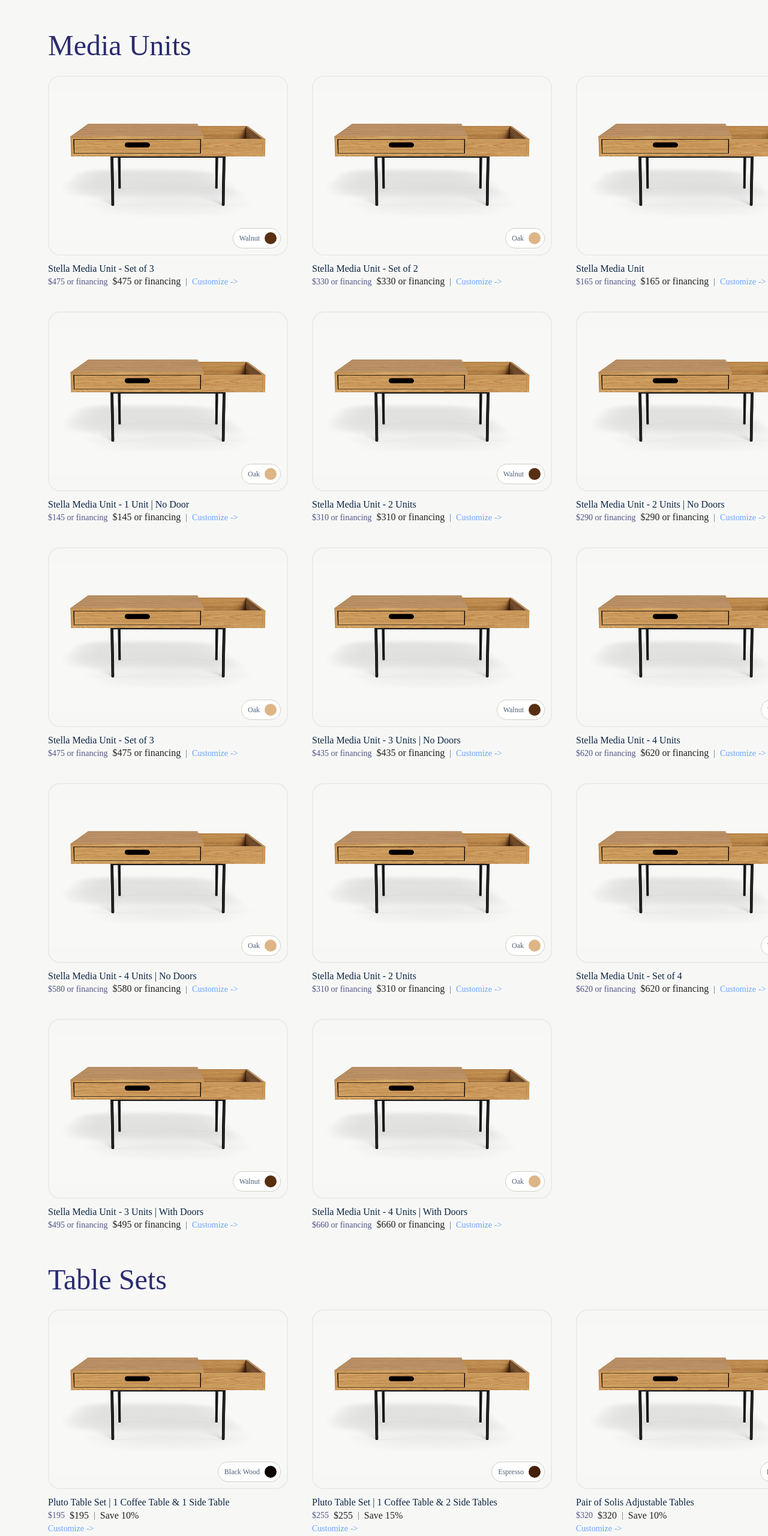
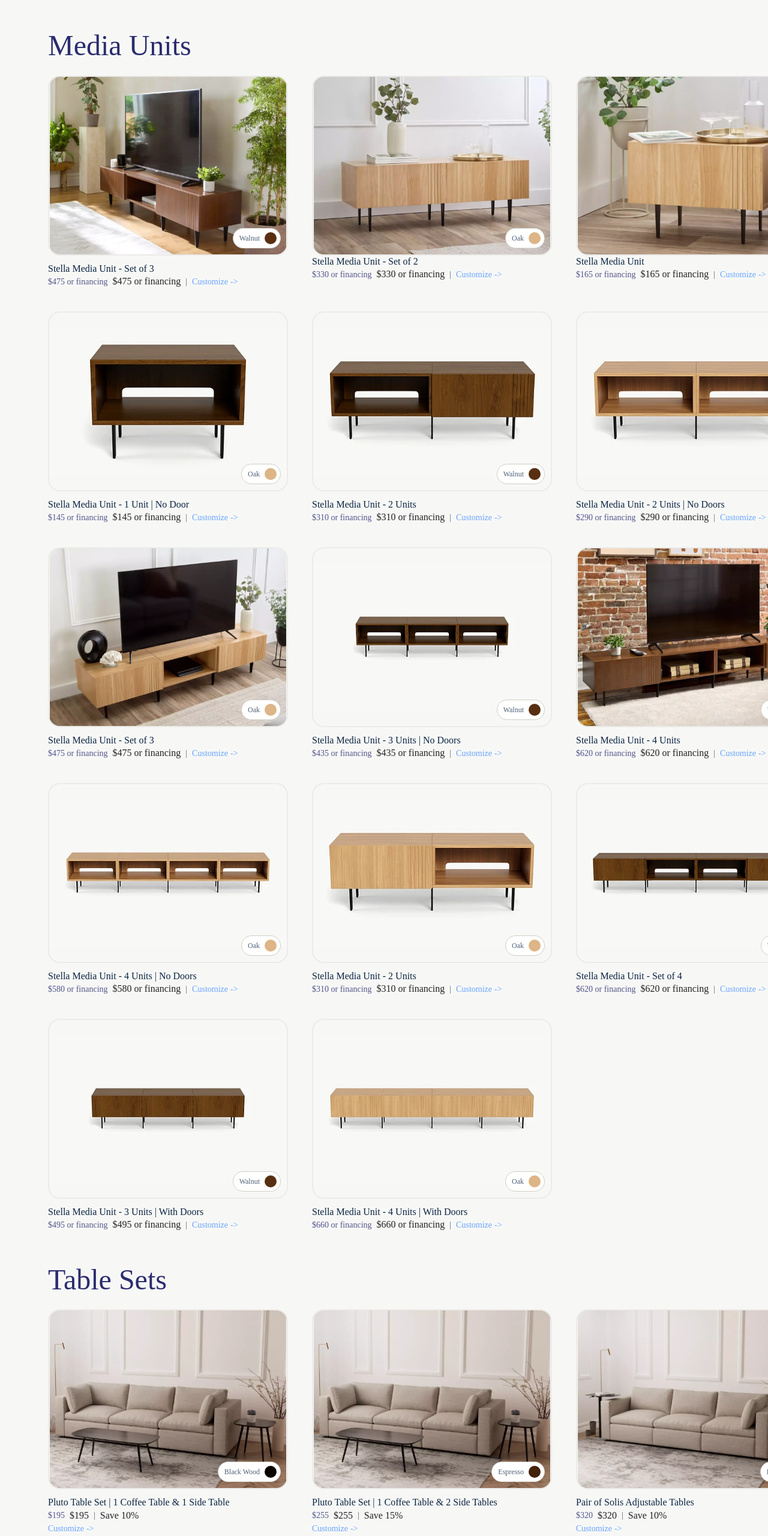
Before and after one commit to mdlhz/cozey-ui-miguel, a website built with webpack: page index.html in a window 1280 px wide. Shown: the part 4727-7287 px from the top of the page at 60% size. Built offline with nearby package versions, Linux system fonts and the light colour scheme.

Commit message:
update  images files

```diff
--- a/index.html
+++ b/index.html
@@ -1399,7 +1399,7 @@
             <div class="box-image">
                     <span style="box-sizing: border-box; display: block; overflow: hidden; width: initial; height: initial; background: none; opacity: 1; border: 0px; margin: 0px; padding: 0px; position: absolute; inset: 0px;">
                         <img
-                          src="./img/MENSA - COFFEE TABLE.JPG"
+                          src="./img/tinywow_13_28381505.webp"
                           decoding="async"
                           data-nimg="fill"
                           class="image"
@@ -1441,11 +1441,11 @@
               </div>
             </div>
           </div>
-          <div class="section-box">
-            <div class="box-image">
-                    <span style="box-sizing: border-box; display: block; overflow: hidden; width: initial; height: initial; background: none; opacity: 1; border: 0px; margin: 0px; padding: 0px; position: absolute; inset: 0px;">
-                        <img
-                          src="./img/MENSA - COFFEE TABLE.JPG"
+          <div clss="section-box">
+            <div class="box-image">
+                    <span style="box-sizing: border-box; display: block; overflow: hidden; width: initial; height: initial; background: none; opacity: 1; border: 0px; margin: 0px; padding: 0px; position: absolute; inset: 0px;">
+                        <img
+                          src="./img/tinywow_14_28381511.webp"
                           decoding="async"
                           data-nimg="fill"
                           class="image"
@@ -1487,11 +1487,11 @@
               </div>
             </div>
           </div>
-          <div class="section-box">
-            <div class="box-image">
-                    <span style="box-sizing: border-box; display: block; overflow: hidden; width: initial; height: initial; background: none; opacity: 1; border: 0px; margin: 0px; padding: 0px; position: absolute; inset: 0px;">
-                        <img
-                          src="./img/MENSA - COFFEE TABLE.JPG"
+          <div claass="section-box">
+            <div class="box-image">
+                    <span style="box-sizing: border-box; display: block; overflow: hidden; width: initial; height: initial; background: none; opacity: 1; border: 0px; margin: 0px; padding: 0px; position: absolute; inset: 0px;">
+                        <img
+                          src="./img/tinywow_12_28381421.webp"
                           decoding="async"
                           data-nimg="fill"
                           class="image"
@@ -1537,7 +1537,7 @@
             <div class="box-image">
                     <span style="box-sizing: border-box; display: block; overflow: hidden; width: initial; height: initial; background: none; opacity: 1; border: 0px; margin: 0px; padding: 0px; position: absolute; inset: 0px;">
                         <img
-                          src="./img/MENSA - COFFEE TABLE.JPG"
+                          src="./img/STELLA TV 1 HOLE.webp"
                           decoding="async"
                           data-nimg="fill"
                           class="image"
@@ -1583,7 +1583,7 @@
             <div class="box-image">
                     <span style="box-sizing: border-box; display: block; overflow: hidden; width: initial; height: initial; background: none; opacity: 1; border: 0px; margin: 0px; padding: 0px; position: absolute; inset: 0px;">
                         <img
-                          src="./img/MENSA - COFFEE TABLE.JPG"
+                          src="./img/STELLA TV 2 HOLE-DOOR.webp"
                           decoding="async"
                           data-nimg="fill"
                           class="image"
@@ -1629,7 +1629,7 @@
             <div class="box-image">
                     <span style="box-sizing: border-box; display: block; overflow: hidden; width: initial; height: initial; background: none; opacity: 1; border: 0px; margin: 0px; padding: 0px; position: absolute; inset: 0px;">
                         <img
-                          src="./img/MENSA - COFFEE TABLE.JPG"
+                          src="./img/STELLA TV 2 HOLE.webp"
                           decoding="async"
                           data-nimg="fill"
                           class="image"
@@ -1675,7 +1675,7 @@
             <div class="box-image">
                     <span style="box-sizing: border-box; display: block; overflow: hidden; width: initial; height: initial; background: none; opacity: 1; border: 0px; margin: 0px; padding: 0px; position: absolute; inset: 0px;">
                         <img
-                          src="./img/MENSA - COFFEE TABLE.JPG"
+                          src="./img/tinywow_15_28381520.webp"
                           decoding="async"
                           data-nimg="fill"
                           class="image"
@@ -1721,7 +1721,7 @@
             <div class="box-image">
                     <span style="box-sizing: border-box; display: block; overflow: hidden; width: initial; height: initial; background: none; opacity: 1; border: 0px; margin: 0px; padding: 0px; position: absolute; inset: 0px;">
                         <img
-                          src="./img/MENSA - COFFEE TABLE.JPG"
+                          src="./img/STELLA TV 3 HOLE.webp"
                           decoding="async"
                           data-nimg="fill"
                           class="image"
@@ -1767,7 +1767,7 @@
             <div class="box-image">
                     <span style="box-sizing: border-box; display: block; overflow: hidden; width: initial; height: initial; background: none; opacity: 1; border: 0px; margin: 0px; padding: 0px; position: absolute; inset: 0px;">
                         <img
-                          src="./img/MENSA - COFFEE TABLE.JPG"
+                          src="./img/tinywow_16_28381530.webp"
                           decoding="async"
                           data-nimg="fill"
                           class="image"
@@ -1813,7 +1813,7 @@
             <div class="box-image">
                     <span style="box-sizing: border-box; display: block; overflow: hidden; width: initial; height: initial; background: none; opacity: 1; border: 0px; margin: 0px; padding: 0px; position: absolute; inset: 0px;">
                         <img
-                          src="./img/MENSA - COFFEE TABLE.JPG"
+                          src="./img/STELLA TV 4 HOLE.webp"
                           decoding="async"
                           data-nimg="fill"
                           class="image"
@@ -1859,7 +1859,7 @@
             <div class="box-image">
                     <span style="box-sizing: border-box; display: block; overflow: hidden; width: initial; height: initial; background: none; opacity: 1; border: 0px; margin: 0px; padding: 0px; position: absolute; inset: 0px;">
                         <img
-                          src="./img/MENSA - COFFEE TABLE.JPG"
+                          src="./img/STELLA TV 2 DOOR-HOLE.webp"
                           decoding="async"
                           data-nimg="fill"
                           class="image"
@@ -1905,7 +1905,7 @@
             <div class="box-image">
                     <span style="box-sizing: border-box; display: block; overflow: hidden; width: initial; height: initial; background: none; opacity: 1; border: 0px; margin: 0px; padding: 0px; position: absolute; inset: 0px;">
                         <img
-                          src="./img/MENSA - COFFEE TABLE.JPG"
+                          src="./img/STELLA TV 4 DOOR-HOLE-HOLE-DOOR.webp"
                           decoding="async"
                           data-nimg="fill"
                           class="image"
@@ -1951,7 +1951,7 @@
             <div class="box-image">
                     <span style="box-sizing: border-box; display: block; overflow: hidden; width: initial; height: initial; background: none; opacity: 1; border: 0px; margin: 0px; padding: 0px; position: absolute; inset: 0px;">
                         <img
-                          src="./img/MENSA - COFFEE TABLE.JPG"
+                          src="./img/STELLA TV 3 DOOR.webp"
                           decoding="async"
                           data-nimg="fill"
                           class="image"
@@ -1997,7 +1997,7 @@
             <div class="box-image">
                     <span style="box-sizing: border-box; display: block; overflow: hidden; width: initial; height: initial; background: none; opacity: 1; border: 0px; margin: 0px; padding: 0px; position: absolute; inset: 0px;">
                         <img
-                          src="./img/MENSA - COFFEE TABLE.JPG"
+                          src="./img/STELLA TV 4 DOOR.webp"
                           decoding="async"
                           data-nimg="fill"
                           class="image"
@@ -2048,7 +2048,7 @@
             <div class="box-image">
                     <span style="box-sizing: border-box; display: block; overflow: hidden; width: initial; height: initial; background: none; opacity: 1; border: 0px; margin: 0px; padding: 0px; position: absolute; inset: 0px;">
                         <img
-                          src="./img/MENSA - COFFEE TABLE.JPG"
+                          src="./img/tinywow_17_28385269.webp"
                           decoding="async"
                           data-nimg="fill"
                           class="image"
@@ -2094,7 +2094,7 @@
             <div class="box-image">
                     <span style="box-sizing: border-box; display: block; overflow: hidden; width: initial; height: initial; background: none; opacity: 1; border: 0px; margin: 0px; padding: 0px; position: absolute; inset: 0px;">
                         <img
-                          src="./img/MENSA - COFFEE TABLE.JPG"
+                          src="./img/tinywow_17_28385269.webp"
                           decoding="async"
                           data-nimg="fill"
                           class="image"
@@ -2139,8 +2139,7 @@
           <div class="section-box">
             <div class="box-image">
                     <span style="box-sizing: border-box; display: block; overflow: hidden; width: initial; height: initial; background: none; opacity: 1; border: 0px; margin: 0px; padding: 0px; position: absolute; inset: 0px;">
-                        <img
-                          src="./img/MENSA - COFFEE TABLE.JPG"
+                        <img src="./img/ECLIPSE.webp"
                           decoding="async"
                           data-nimg="fill"
                           class="image"
@@ -2186,7 +2185,7 @@
             <div class="box-image">
                     <span style="box-sizing: border-box; display: block; overflow: hidden; width: initial; height: initial; background: none; opacity: 1; border: 0px; margin: 0px; padding: 0px; position: absolute; inset: 0px;">
                         <img
-                          src="./img/MENSA - COFFEE TABLE.JPG"
+                          src="./img/tinywow_20_28385292.webp"
                           decoding="async"
                           data-nimg="fill"
                           class="image"
@@ -2232,7 +2231,7 @@
             <div class="box-image">
                     <span style="box-sizing: border-box; display: block; overflow: hidden; width: initial; height: initial; background: none; opacity: 1; border: 0px; margin: 0px; padding: 0px; position: absolute; inset: 0px;">
                         <img
-                          src="./img/MENSA - COFFEE TABLE.JPG"
+                          src="./img/tinywow_21_28385302.webp"
                           decoding="async"
                           data-nimg="fill"
                           class="image"
@@ -2278,7 +2277,7 @@
             <div class="box-image">
                     <span style="box-sizing: border-box; display: block; overflow: hidden; width: initial; height: initial; background: none; opacity: 1; border: 0px; margin: 0px; padding: 0px; position: absolute; inset: 0px;">
                         <img
-                          src="./img/MENSA - COFFEE TABLE.JPG"
+                          src="./img/tinywow_22_28385308.webp"
                           decoding="async"
                           data-nimg="fill"
                           class="image"
@@ -2324,7 +2323,7 @@
             <div class="box-image">
                     <span style="box-sizing: border-box; display: block; overflow: hidden; width: initial; height: initial; background: none; opacity: 1; border: 0px; margin: 0px; padding: 0px; position: absolute; inset: 0px;">
                         <img
-                          src="./img/MENSA - COFFEE TABLE.JPG"
+                          src="./img/tinywow_23_28385315.webp"
                           decoding="async"
                           data-nimg="fill"
                           class="image"
```
